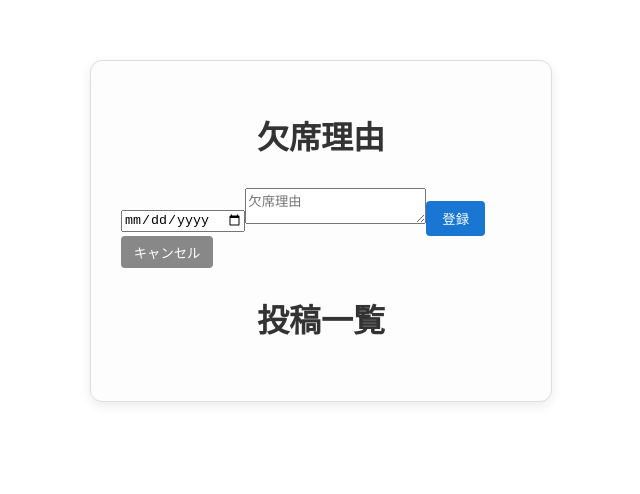
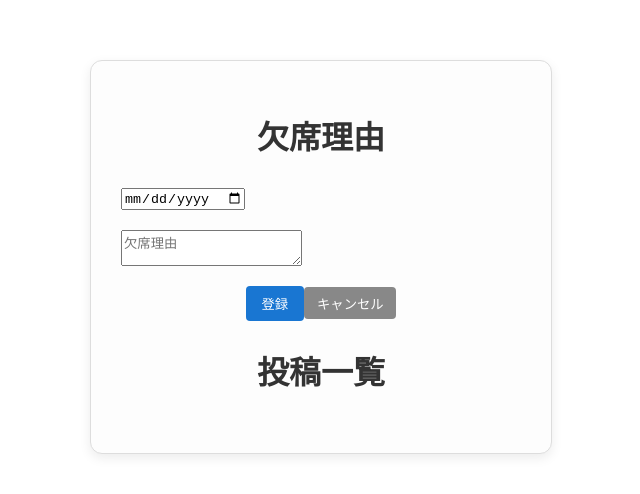
Before and after one commit to std-s23007/PBL_C, a Next.js app: page /Reason in a window 1280 px wide. Shown: the top 494 px of the page, without its empty margins (319-959 px from the left). Built offline with nearby package versions, Linux system fonts and the light colour scheme.

Commit message:
hover時の色を変更した・ボタンを真ん中に持ってきた

```diff
--- a/src/app/Reason/page.module.css
+++ b/src/app/Reason/page.module.css
@@ -9,12 +9,12 @@
   background-color: #fdfdfd;
   box-shadow: 0 4px 12px rgba(0, 0, 0, 0.08);
   font-family: 'Segoe UI', sans-serif;
+  text-align: center;
 }
 
 .title {
   font-size: 32px;
   font-weight: bold;
-  text-align: center;
   margin-bottom: 30px;
   color: #333;
   /* クリック隠しボタンの親にするならposition relativeしてもOK */
@@ -22,16 +22,23 @@
   /* display: inline-block; */
 }
 
+.formGroup {
+  margin-bottom: 20px;
+  display: flex;
+  flex-direction: column;
+  gap: 0.5rem;
+}
+
+.formGroup label {
+  margin-bottom: 8px;
+  font-size: 14px;
+  color: #555;
+}
+
 .heading {
   font-size: 1.5rem;
   font-weight: bold;
   margin-bottom: 1rem;
-}
-
-.form {
-  display: flex;
-  flex-direction: column;
-  gap: 0.5rem;
 }
 
 .input,
@@ -53,7 +60,7 @@
 }
 
 .button:hover {
-  background-color: #1d4ed8;
+    background-color: #155fa0;
 }
 
 .cancelbutton {
--- a/src/app/Reason/page.tsx
+++ b/src/app/Reason/page.tsx
@@ -33,13 +33,13 @@ export default function Home() {
           type="date"
           value={date}
           onChange={(e) => setDate(e.target.value)}
-          className="border p-2 w-full"
+          className={styles.formGroup}
         />
         <textarea
           placeholder="欠席理由"
           value={comment}
           onChange={(e) => setComment(e.target.value)}
-          className="border p-2 w-full"
+          className={styles.formGroup}
         />
         <button
           type="submit"
```
